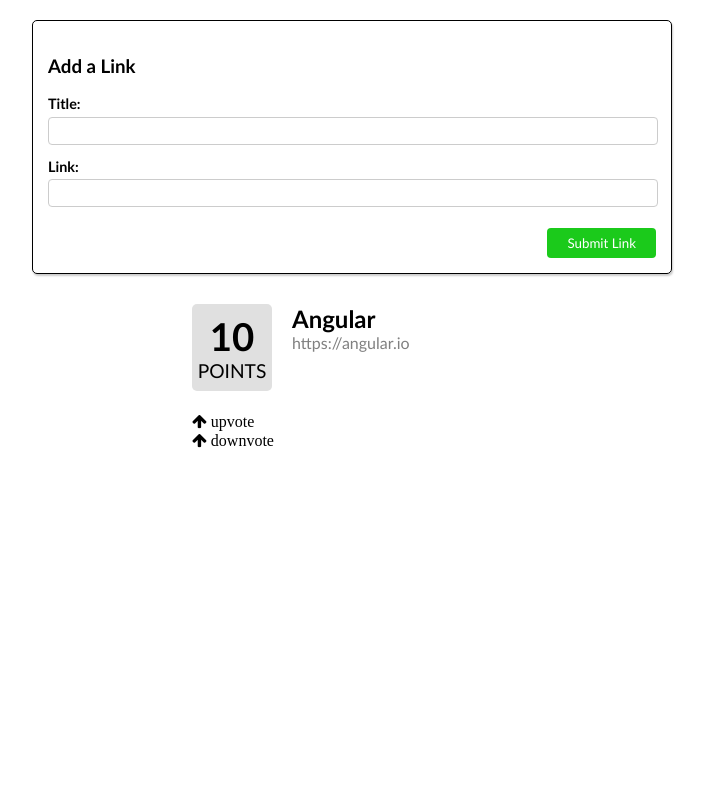
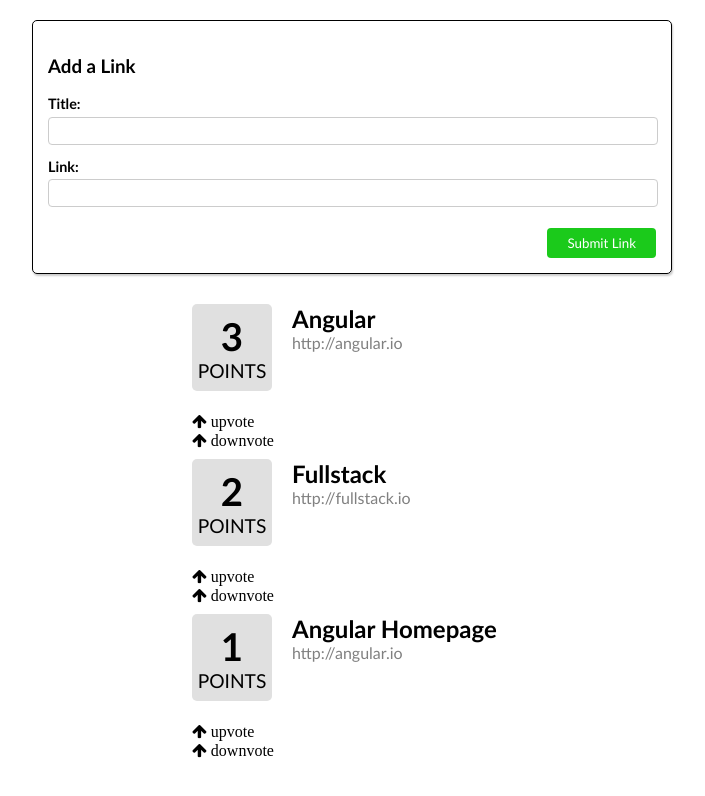
Before and after one commit to iamhrk/angular-reddit, an Angular app: page / in a window 1280 px wide. Shown: the top 796 px of the page, without its empty margins (288-993 px from the left). Built offline with nearby package versions, Linux system fonts and the light colour scheme.

Commit message:
Show multiple articles

```diff
--- a/src/app/app.component.html
+++ b/src/app/app.component.html
@@ -23,6 +23,6 @@
   </div>
 
   <div class="articles">
-    <app-article></app-article>
+    <app-article *ngFor="let article of articles" [article]="article"></app-article>
   </div>
 </section>
--- a/src/app/app.component.ts
+++ b/src/app/app.component.ts
@@ -1,4 +1,5 @@
 import { Component } from '@angular/core';
+import { Article } from './article/article.model';
 
 @Component({
   selector: 'app-root',
@@ -6,6 +7,19 @@
   styleUrls: ['./app.component.css']
 })
 export class AppComponent {
+  articles: Article[];
+
+  constructor() {
+    this.articles = [
+      new Article('Angular', 'http://angular.io', 3),
+      new Article('Fullstack', 'http://fullstack.io', 2),
+      new Article('Angular Homepage', 'http://angular.io', 1)
+    ]
+  }
+
+
+
+
   addArticle(title: HTMLInputElement, link: HTMLInputElement): boolean {
     console.log(`Adding article title: ${title.value} and link ${link.value}`);
     return false;
--- a/src/app/article/article.component.html
+++ b/src/app/article/article.component.html
@@ -1,12 +1,12 @@
 <div class="article">
 
   <div class="points">
-    <span class="point">{{ votes }}</span>POINTS
+    <span class="point">{{ article.votes }}</span>POINTS
   </div>
 
   <div class="content">
-    <span class="title"> {{ title }}</span>
-    <span class="link"> {{ link }}</span>
+    <span class="title"> {{ article.title }}</span>
+    <span class="link"> {{ article.link }}</span>
   </div>
 
   <div class="votes">
--- a/src/app/article/article.component.ts
+++ b/src/app/article/article.component.ts
@@ -1,4 +1,5 @@
-import { Component } from '@angular/core';
+import { Component, Input } from '@angular/core';
+import { Article } from './article.model';
 
 @Component({
   selector: 'app-article',
@@ -6,23 +7,21 @@
   styleUrls: ['./article.component.css']
 })
 export class ArticleComponent {
-  votes: number;
-  title: string;
-  link: string;
+  @Input()  article : Article;
 
   constructor() {
-    this.title = 'Angular';
-    this.link = 'https://angular.io';
-    this.votes = 10;
+    this.article = new Article('Angular', 'https://angular.io', 10);
   }
 
   voteUp(): boolean {
-    this.votes++;
+    this.article.voteUp();
     return false;
   }
 
   voteDown(): boolean {
-    this.votes--;
+    this.article.voteDown();
     return false;
   }
+
+
 }
--- a/src/app/article/article.model.ts
+++ b/src/app/article/article.model.ts
@@ -1,4 +1,4 @@
-export class article {
+export class Article {
   title: string;
   link: string;
   votes: number;
@@ -8,4 +8,23 @@
     this.link = link;
     this.votes = votes || 0;
   }
+
+
+  voteUp(): void {
+    this.votes++;
+  }
+
+  voteDown(): void {
+    this.votes--;
+  }
+
+  domain(): string {
+    try {
+      const domainAndPath: string = this.link.split('//')[1];
+      return domainAndPath.split('/')[0];
+    } catch(err) {
+      return null;
+    }
+  }
+
 }
--- a/tsconfig.json
+++ b/tsconfig.json
@@ -5,7 +5,7 @@
     "baseUrl": "./",
     "outDir": "./dist/out-tsc",
     "forceConsistentCasingInFileNames": true,
-    "strict": true,
+    "strict": false,
     "noImplicitOverride": true,
     "noPropertyAccessFromIndexSignature": true,
     "noImplicitReturns": true,
```
